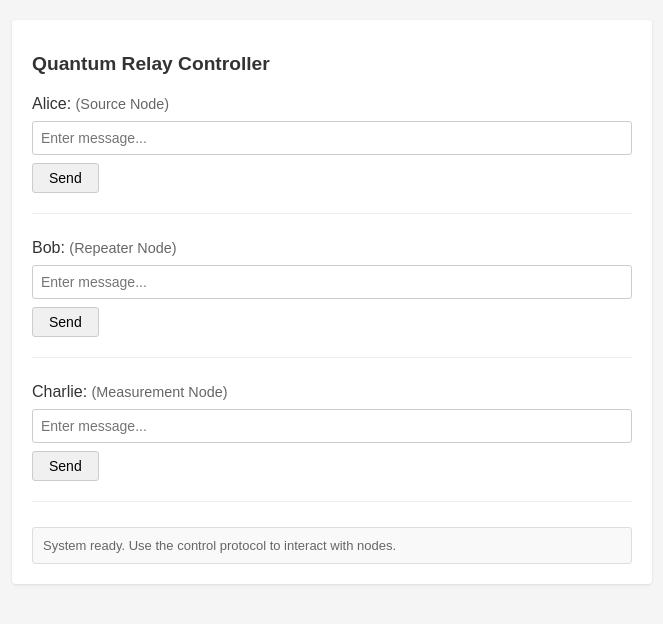
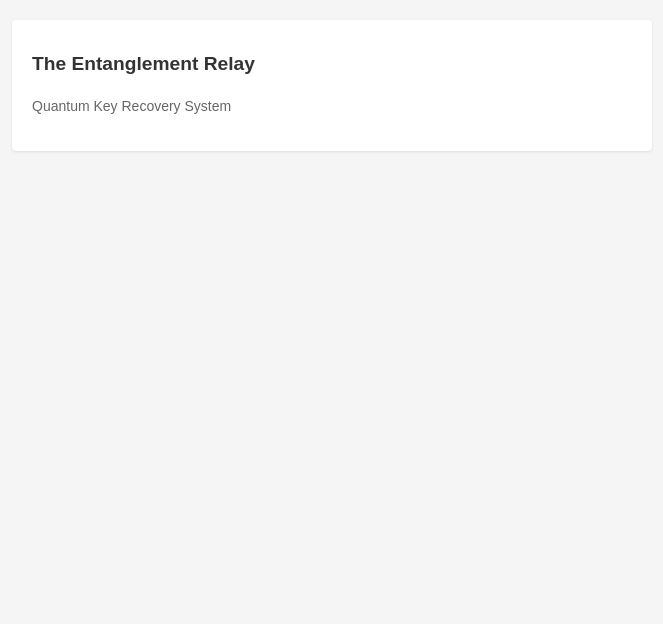
Before and after one commit to kalyani-2024/CTF-Challenge-Easy, a Flask app: page / in a window 1280 px wide. Shown: the top 624 px of the page, without its empty margins (308-971 px from the left). Run offline with Flask 2, Linux system fonts and the light colour scheme.

Commit message:
Update page title and remove agent sections

```diff
--- a/templates/index.html
+++ b/templates/index.html
@@ -28,59 +28,22 @@
             color: #333;
         }
 
-        .agent-section {
-            margin-bottom: 25px;
-            padding-bottom: 20px;
-            border-bottom: 1px solid #eee;
+        .info {
+            color: #666;
+            font-size: 14px;
+            line-height: 1.6;
         }
 
-        .agent-section:last-child {
-            border-bottom: none;
-            margin-bottom: 0;
+        .node {
+            margin: 15px 0;
+            padding: 10px;
+            background: #f9f9f9;
+            border-left: 3px solid #ccc;
         }
 
-        .agent-label {
-            font-weight: normal;
-            margin-bottom: 8px;
+        .node-name {
+            font-weight: bold;
             color: #333;
-        }
-
-        .agent-label span {
-            color: #666;
-            font-size: 0.9em;
-        }
-
-        input[type="text"] {
-            width: 100%;
-            padding: 8px;
-            border: 1px solid #ccc;
-            border-radius: 3px;
-            font-size: 14px;
-            box-sizing: border-box;
-            margin-bottom: 8px;
-        }
-
-        button {
-            padding: 6px 16px;
-            background: #f0f0f0;
-            border: 1px solid #ccc;
-            border-radius: 3px;
-            cursor: pointer;
-            font-size: 14px;
-        }
-
-        button:hover {
-            background: #e0e0e0;
-        }
-
-        .status {
-            margin-top: 20px;
-            padding: 10px;
-            background: #f9f9f9;
-            border: 1px solid #ddd;
-            border-radius: 3px;
-            font-size: 13px;
-            color: #666;
         }
 
         .hidden-hint {
@@ -91,83 +54,21 @@
 
 <body>
     <div class="container">
-        <h1>Quantum Relay Controller</h1>
+        <h1>The Entanglement Relay</h1>
+        <p class="info">Quantum Key Recovery System</p>
 
-        <!-- Hidden hints for those who inspect the source -->
+
         <div class="hidden-hint" data-agent="alice" data-message="prepare to receive encoded sequence" data-to="bob">
         </div>
         <div class="hidden-hint" data-agent="bob" data-message="verify theorem where x = agent" data-to="charlie"></div>
         <div class="hidden-hint" data-agent="charlie" data-message="Prove that the theorem x + suffix = complete_string"
-            data-response-type="proof"></div>
+            ></div>
 
-        <div class="agent-section">
-            <div class="agent-label">Alice: <span>(Source Node)</span></div>
-            <input type="text" id="aliceMsg" placeholder="Enter message...">
-            <button onclick="sendAlice()">Send</button>
+
         </div>
 
-        <div class="agent-section">
-            <div class="agent-label">Bob: <span>(Repeater Node)</span></div>
-            <input type="text" id="bobMsg" placeholder="Enter message...">
-            <button onclick="sendBob()">Send</button>
-        </div>
 
-        <div class="agent-section">
-            <div class="agent-label">Charlie: <span>(Measurement Node)</span></div>
-            <input type="text" id="charlieMsg" placeholder="Enter message...">
-            <button onclick="sendCharlie()">Send</button>
-        </div>
-
-        <div class="status" id="status">System ready. Use the control protocol to interact with nodes.</div>
     </div>
-
-    <script>
-        let entanglementId = null;
-
-        async function sendAlice() {
-            const msg = document.getElementById('aliceMsg').value;
-            try {
-                const res = await fetch('/agent/alice', {
-                    method: 'POST',
-                    headers: { 'Content-Type': 'application/json' },
-                    body: JSON.stringify({ message: msg, to: 'bob' })
-                });
-                const data = await res.json();
-                if (data.entanglement_id) entanglementId = data.entanglement_id;
-                document.getElementById('status').textContent = res.ok ? 'Transmission sent.' : 'Transmission failed.';
-            } catch (e) {
-                document.getElementById('status').textContent = 'Network error.';
-            }
-        }
-
-        async function sendBob() {
-            const msg = document.getElementById('bobMsg').value;
-            try {
-                const res = await fetch('/agent/bob', {
-                    method: 'POST',
-                    headers: { 'Content-Type': 'application/json' },
-                    body: JSON.stringify({ message: msg, to: 'charlie', entanglement_id: entanglementId })
-                });
-                document.getElementById('status').textContent = res.ok ? 'Relay complete.' : 'Relay failed.';
-            } catch (e) {
-                document.getElementById('status').textContent = 'Network error.';
-            }
-        }
-
-        async function sendCharlie() {
-            const msg = document.getElementById('charlieMsg').value;
-            try {
-                const res = await fetch('/agent/charlie', {
-                    method: 'POST',
-                    headers: { 'Content-Type': 'application/json' },
-                    body: JSON.stringify({ message: msg, response_type: 'proof', entanglement_id: entanglementId })
-                });
-                document.getElementById('status').textContent = res.ok ? 'Measurement complete.' : 'Measurement failed.';
-            } catch (e) {
-                document.getElementById('status').textContent = 'Network error.';
-            }
-        }
-    </script>
 </body>
 
 </html>
```
